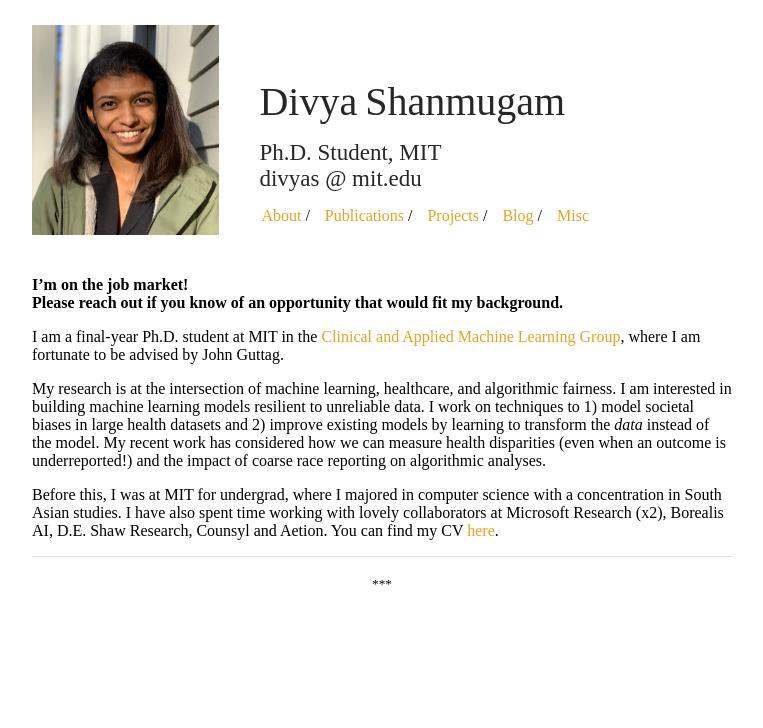
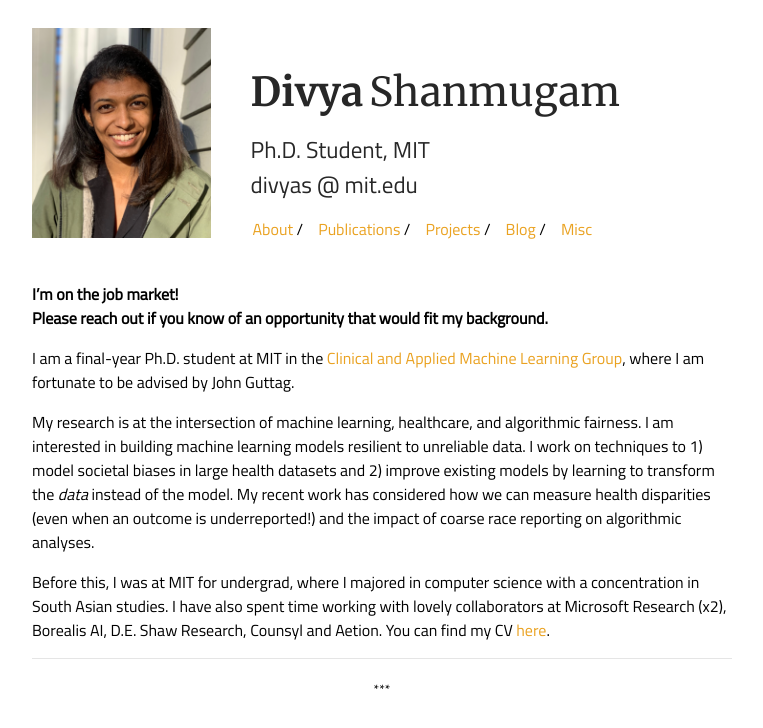
Before and after one commit to dmshanmugam/dmshanmugam.github.io, a Jekyll site: the page built from index.md, in a window 1280 px wide. Shown: the top 728 px of the page, without its empty margins (258-1021 px from the left). Built offline with Jekyll 4.4.1, drawn with Linux system fonts in a browser that asks for light colours; some web fonts are replaced.

Commit message:
updating font

```diff
--- a/css/main.scss
+++ b/css/main.scss
@@ -4,15 +4,15 @@
 
 @font-face {
 	font-family: "titillium";
-	src: url("./assets/Titillium_Web/TitilliumWeb-regular.ttf");
+	src: url("/assets/Titillium_Web/TitilliumWeb-regular.ttf");
 }
 
 @font-face {
 	font-family: "merriweather-bold";
-	src: url("./assets/Merriweather/Merriweather-Bold.ttf");
+	src: url("/assets/Merriweather/Merriweather-Bold.ttf");
 }
 
 @font-face {
 	font-family: "merriweather-regular";
-	src: url("./assets/Merriweather/Merriweather-Regular.ttf");
+	src: url("/assets/Merriweather/Merriweather-Regular.ttf");
 }
```
